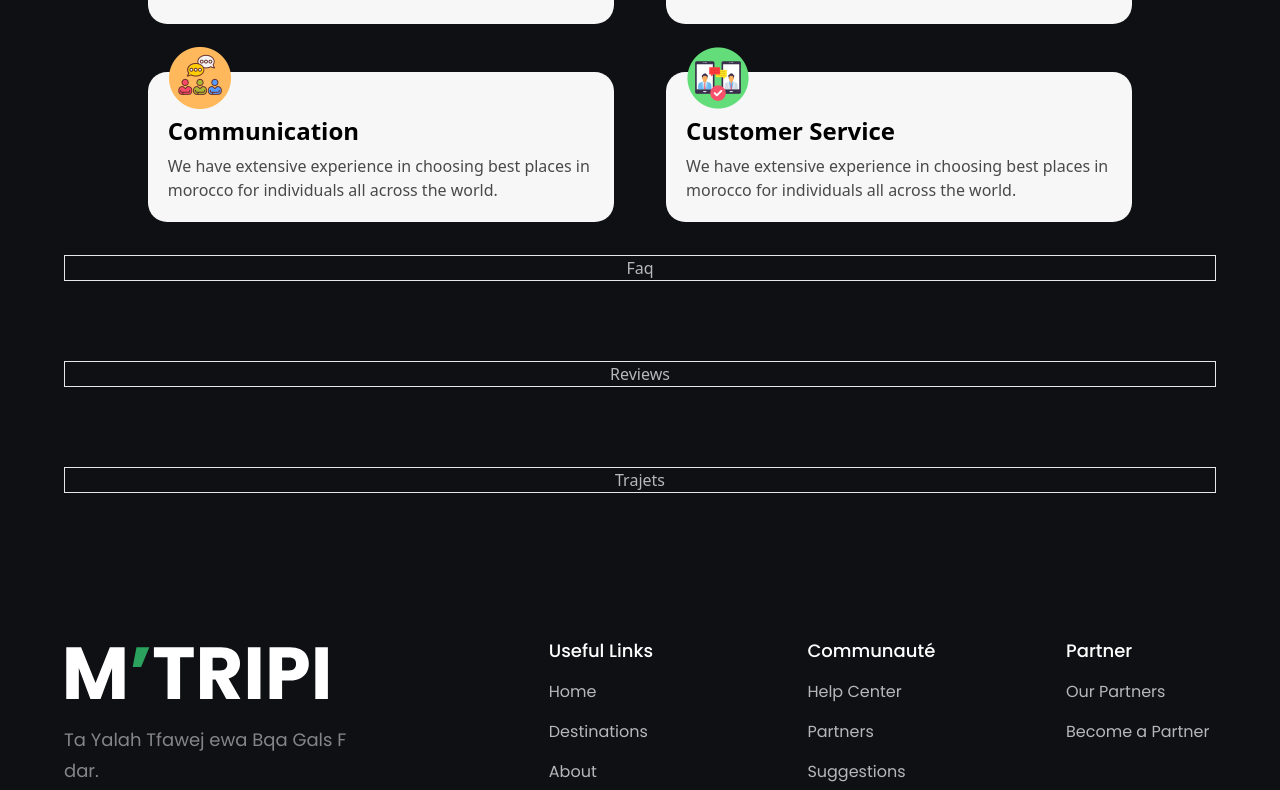
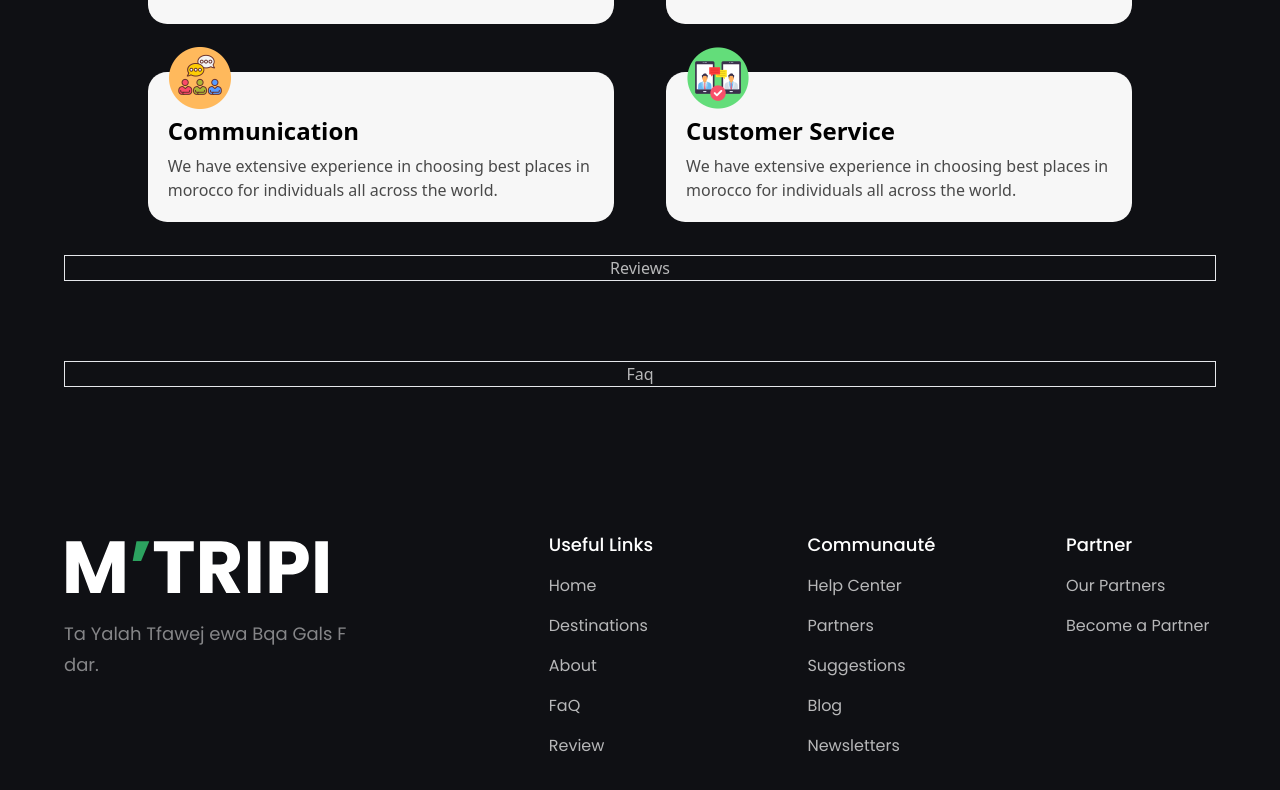
Before and after one commit to AyadZakaria/Mtripi, a React (Vite) app: page / in a window 1280 px wide. Shown: the part 2007-2797 px from the top of the page. Built offline with nearby package versions, Linux system fonts and the light colour scheme; no server answers.

Commit message:
Remove 'Trajets' ReOrder 'FAQ & Reviews' Sections

```diff
--- a/src/components/Trajets.jsx
+++ /dev/null
@@ -1,12 +0,0 @@
-import styles from "../style";
-
-const Trajets = () => (
-  <section className={`${styles.flexCenter} flex-row flex-wrap sm:mb-20 mb-6 border`}id="trajet">
-   <p className="text-white">Trajets </p>
-   {/* <div className="absolute z-[0] w-[40%] h-[35%] top-0 pink__gradient" />
-        <div className="absolute z-[1] w-[80%] h-[80%] rounded-full white__gradient bottom-40" />
-        <div className="absolute z-[0] w-[50%] h-[50%] right-20 bottom-20 blue__gradient" /> */}
-  </section>
-);
-
-export default Trajets;
--- a/src/components/index.js
+++ b/src/components/index.js
@@ -5,7 +5,6 @@ import Footer from "./Footer";
 import Faq from "./Faq";
 import Hero from "./Hero";
 import Reviews from "./Reviews";
-import Trajets from "./Trajets";
 import Clients from "./Clients";
 
 export {
@@ -13,7 +12,6 @@ export {
   Faq,
   About,
   Reviews,
-  Trajets,
   Destinations,
   Footer,
   Hero,
--- a/src/constants/index.js
+++ b/src/constants/index.js
@@ -20,11 +20,6 @@ export const navLinks = [
     id: "reviews",
     title: "Reviews",
   },
-  {
-    id: "trajet",
-    title: "Trajets",
-  },
-
 ];
 
 
@@ -51,10 +46,6 @@ export const footerLinks = [
       },
       {
         name: "Review",
-        link: "/",
-      },
-      {
-        name: "Trajets",
         link: "/",
       },
     ],
--- a/src/pages/Home.jsx
+++ b/src/pages/Home.jsx
@@ -10,7 +10,6 @@ import {
   Hero,
   Navbar,
   Reviews,
-  Trajets,
 } from "../components";
 
 const Home = () => {
@@ -33,9 +32,8 @@ const Home = () => {
         <div className={`${styles.boxWidth}`}>
           <Destinations />
           <About />
+          <Reviews />
           <Faq />
-          <Reviews />
-          <Trajets />
           <Footer />
         </div>
       </div>
```
